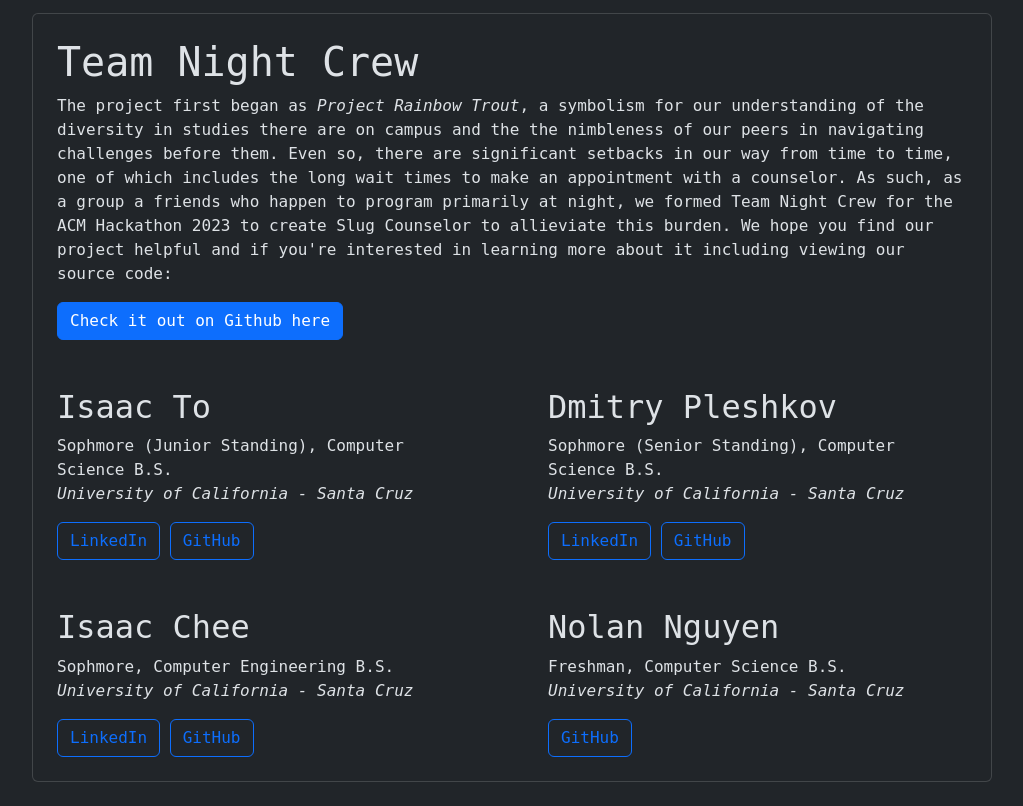
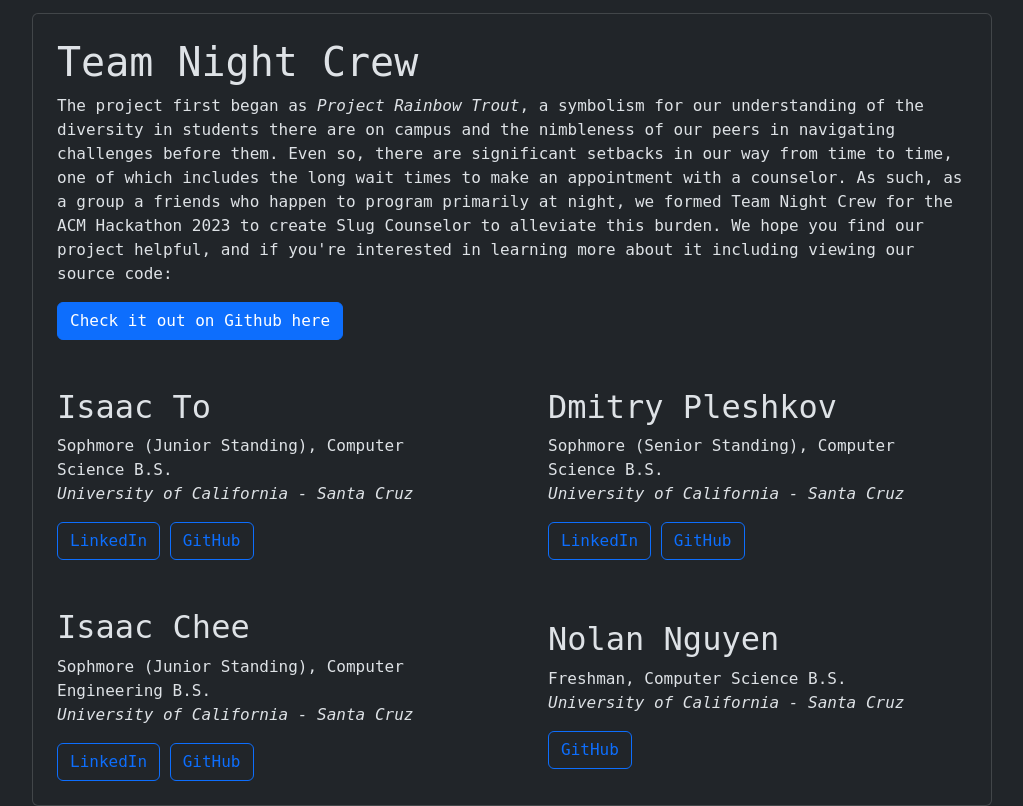
Before and after one commit to ACMHacks2023TeamNightCrew/rainbow-trout, a Flask app: page /about-us in a window 1280 px wide. Shown: the part 59-865 px from the top of the page, without its empty margins (128-1151 px from the left). Before the commit the page ends 841 px from the top, so only its background shows below. Run offline with Flask 3, Linux system fonts and the light colour scheme.

Commit message:
Update information

```diff
--- a/templates/about-us.html
+++ b/templates/about-us.html
@@ -6,15 +6,14 @@
         <h1 class="card-title">{{ TEAM_NAME }}</h1>
         <p class="card-text">
           The project first began as <i>Project Rainbow Trout</i>, a symbolism
-          for our understanding of the diversity in studies there are on campus
-          and the the nimbleness of our peers in navigating challenges before
+          for our understanding of the diversity in students there are on campus
+          and the nimbleness of our peers in navigating challenges before
           them. Even so, there are significant setbacks in our way from time to
           time, one of which includes the long wait times to make an appointment
           with a counselor. As such, as a group a friends who happen to program
           primarily at night, we formed {{ TEAM_NAME }} for the ACM Hackathon
-          2023 to create {{ PROJECT_NAME }} to allieviate this burden. We hope
-          you find our project helpful and if you're interested in learning more
-          about it including viewing our source code:
+          2023 to create {{ PROJECT_NAME }} to alleviate this burden. We hope
+          you find our project helpful, and if you're interested in learning more about it including viewing our source code:
         </p>
         <a class="btn btn-primary" href="https://github.com/ACMHacks2023TeamNightCrew/">Check it out on Github here</a>
       </div>
@@ -45,7 +44,7 @@
       <div class="col align-self-start align-self-center m-4">
         <h2>Isaac Chee</h2>
         <p>
-          Sophmore, Computer Engineering B.S.
+          Sophmore (Junior Standing), Computer Engineering B.S.
           <br />
           <i>University of California - Santa Cruz</i>
         </p>
```
